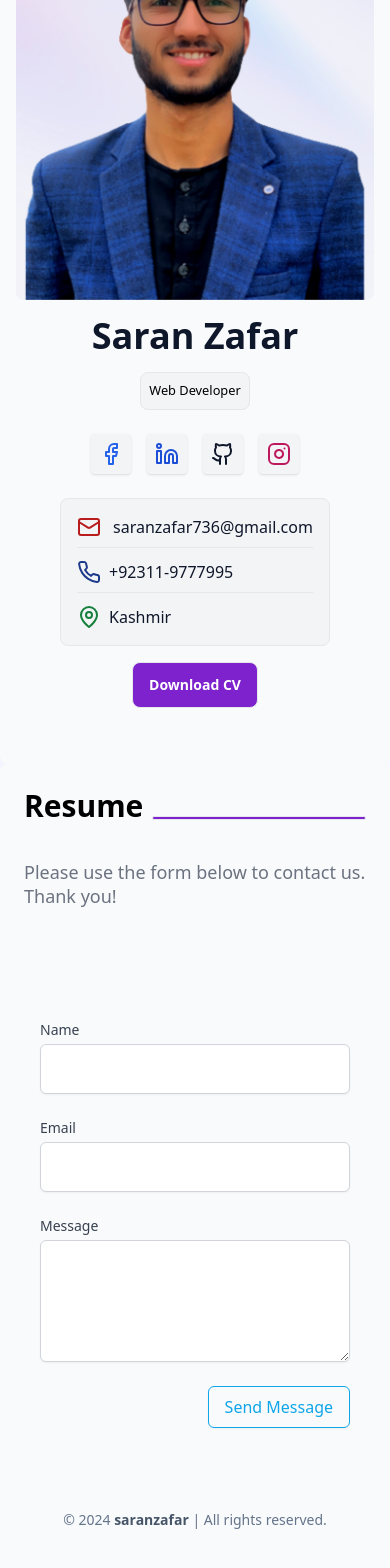
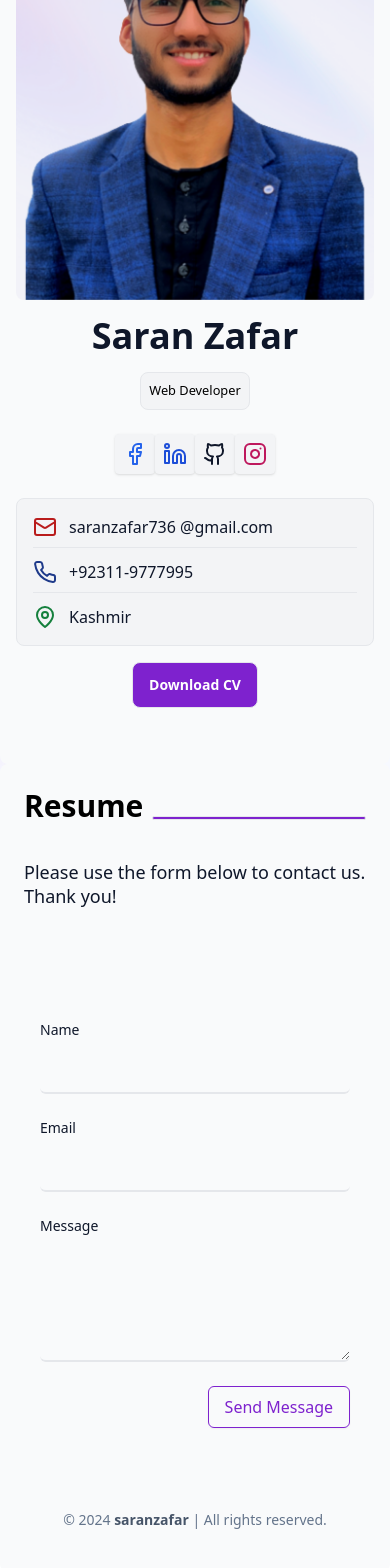
Before and after one commit to saranzafar/saranzafar.github.io, a React (Vite) app: page /contact in a window 390 px wide. Shown: the part 312-1880 px from the top of the page. Built offline with nearby package versions, Linux system fonts and the light colour scheme.

Commit message:
responsive set

```diff
--- a/src/App.jsx
+++ b/src/App.jsx
@@ -41,7 +41,7 @@ const App = () => {
       <div className="w-full dark:bg-darktheme bg-[url('/img/bg.png')] bg-cover bg-center bg-repeat-y" >
         <div className="max-w-screen-xl mx-auto backdrop-blur-xl">
           {/* top  */}
-          <div className='flex justify-between pt-6 pb-2 border-b-2 '>
+          <div className='flex justify-between pt-6 pb-2 border-b-2 w-auto md:px-4'>
             <div className='text-5xl font-heading mb-4 text-primary dark:text-white'>Saran</div>
             <div>
               <ThemeBtn />
@@ -54,7 +54,7 @@ const App = () => {
                 <img src="/img/saranzafar.png" alt="Profile" className="rounded-lg mb-4" />
                 <h2 className='text-4xl font-bold mb-4 text-secondary dark:text-white'>Saran Zafar</h2>
                 <small className='border rounded-lg bg-gray-100 p-2 mb-2'>Web Developer</small>
-                <div className="flex mt-4 space-x-4 mb-2">
+                <div className="flex mt-4 mb-2 flex-wrap md:gap-4 justify-center">
                   {/* icons  */}
                   <Link to="#" className="text-blue-600 hover:bg-primary hover:text-white p-2 rounded transition dark:text-white bg-gray-100 shadow">
                     <svg xmlns="http://www.w3.org/2000/svg" width="24" height="24" viewBox="0 0 24 24" fill="none" stroke="currentColor" strokeWidth="2" strokeLinecap="round" strokeLinejoin="round" className="lucide lucide-facebook"><path d="M18 2h-3a5 5 0 0 0-5 5v3H7v4h3v8h4v-8h3l1-4h-4V7a1 1 0 0 1 1-1h3z" /></svg>
@@ -71,8 +71,8 @@ const App = () => {
                   </Link>
                 </div>
                 {/* icons with detail  */}
-                <div className="bg-gray-100 mb-4 text-center border mt-4 p-4 rounded-lg text-secondary">
-                  <p className='text-red-700 pb-2 mb-3 transition ease-in-out hover:-translate-y-1 hover:scale-100 dark:text-white duration-300 border-b'>
+                {/* <div className="bg-gray-100 mb-4 text-center border mt-4 p-4 rounded-lg text-secondary">
+                  <p className='text-red-700 pb-2 mb-3 border-b transition ease-in-out hover:-translate-y-1 hover:scale-100 hover:text- dark:text-white duration-300'>
                     <span className='flex'>
                       <svg xmlns="http://www.w3.org/2000/svg" width="24" height="24" viewBox="0 0 24 24" fill="none" stroke="currentColor" strokeWidth="2" strokeLinecap="round" strokeLinejoin="round" className="lucide lucide-mail"><rect width="20" height="16" x="2" y="4" rx="2" /><path d="m22 7-8.97 5.7a1.94 1.94 0 0 1-2.06 0L2 7" /></svg>
                       <span className='pl-3 text-secondary'>saranzafar736@gmail.com</span>
@@ -91,7 +91,37 @@ const App = () => {
                       <span className='text-secondary pl-2 '>Kashmir</span>
                     </span>
                   </p>
+                </div> */}
+
+                <div className="bg-gray-100 mb-4 border mt-4 p-4 rounded-lg text-secondary dark:text-white w-full">
+                  <p className="text-red-700 pb-2 mb-3 border-b transition ease-in-out hover:translate-y-1 hover:scale-105 duration-300">
+                    <span className="flex">
+                      <svg xmlns="http://www.w3.org/2000/svg" width="24" height="24" viewBox="0 0 24 24" fill="none" stroke="currentColor" strokeWidth="2" strokeLinecap="round" strokeLinejoin="round" className="lucide lucide-mail">
+                        <rect width="20" height="16" x="2" y="4" rx="2" />
+                        <path d="m22 7-8.97 5.7a1.94 1.94 0 0 1-2.06 0L2 7" />
+                      </svg>
+                      <span className="pl-3 text-secondary">saranzafar736 @gmail.com</span>
+                    </span>
+                  </p>
+                  <p className="text-blue-900 pb-2 mb-3 border-b transition ease-in-out hover:translate-y-1 hover:scale-105 duration-300">
+                    <span className="flex">
+                      <svg xmlns="http://www.w3.org/2000/svg" width="24" height="24" viewBox="0 0 24 24" fill="none" stroke="currentColor" strokeWidth="2" strokeLinecap="round" strokeLinejoin="round" className="lucide lucide-phone">
+                        <path d="M22 16.92v3a2 2 0 0 1-2.18 2 19.79 19.79 0 0 1-8.63-3.07 19.5 19.5 0 0 1-6-6 19.79 19.79 0 0 1-3.07-8.67A2 2 0 0 1 4.11 2h3a2 2 0 0 1 2 1.72 12.84 12.84 0 0 0 .7 2.81 2 2 0 0 1-.45 2.11L8.09 9.91a16 16 0 0 0 6 6l1.27-1.27a2 2 0 0 1 2.11-.45 12.84 12.84 0 0 0 2.81.7A2 2 0 0 1 22 16.92z" />
+                      </svg>
+                      <span className="pl-3 text-secondary">+92311-9777995</span>
+                    </span>
+                  </p>
+                  <p className="text-green-700 transition ease-in-out hover:translate-y-1 hover:scale-105 duration-300">
+                    <span className="flex">
+                      <svg xmlns="http://www.w3.org/2000/svg" width="24" height="24" viewBox="0 0 24 24" fill="none" stroke="currentColor" strokeWidth="2" strokeLinecap="round" strokeLinejoin="round" className="lucide lucide-map-pin">
+                        <path d="M20 10c0 6-8 12-8 12s-8-6-8-12a8 8 0 0 1 16 0Z" />
+                        <circle cx="12" cy="10" r="3" />
+                      </svg>
+                      <span className="pl-3 text-secondary">Kashmir</span>
+                    </span>
+                  </p>
                 </div>
+
 
                 <div>
                   <button type="button" className="bg-primary text-white py-3 px-4 inline-flex items-center gap-x-2 text-sm font-semibold rounded-lg border border-gray hover:bg-transparent hover:text-primary hover:border-primary dark:border-white dark:text-white dark:hover:bg-primary transition duration-300 dark:hover:border-primary">Download CV</button>
@@ -133,7 +163,7 @@ const App = () => {
               <div className="group relative">
                 <Link to={"/"}>
                   <div className="group flex items-center bg-gray-100 p-2 hover:bg-primary hover:text-darktext transition duration-200 rounded-md shadow">
-                    <svg xmlns="http://www.w3.org/2000/svg" width="30" height="30" viewBox="0 0 24 24" fill="none" stroke="currentColor" strokeWidth="1.75" strokeLinecap="round" strokeLinejoin="round" className="lucide lucide-home"><path d="m3 9 9-7 9 7v11a2 2 0 0 1-2 2H5a2 2 0 0 1-2-2z" /><polyline points="9 22 9 12 15 12 15 22" /></svg>
+                    <svg xmlns="http://www.w3.org/2000/svg" width="30" height="30" viewBox="0 0 24 24" fill="none" stroke="currentColor" strokeWidth="1.5" strokeLinecap="round" strokeLinejoin="round" className="lucide lucide-home"><path d="m3 9 9-7 9 7v11a2 2 0 0 1-2 2H5a2 2 0 0 1-2-2z" /><polyline points="9 22 9 12 15 12 15 22" /></svg>
                     {/* Tooltip */}
                     <div className="absolute -left-14 -top-2 mt-2 bg-gray-800 text-white text-sm p-1 rounded-md opacity-0 group-hover:opacity-100 pointer-events-none">
                       Home
@@ -145,7 +175,7 @@ const App = () => {
               <div className="group relative">
                 <Link to={"/resume"}>
                   <div className="group flex items-center bg-gray-100 p-2 hover:bg-primary hover:text-darktext transition duration-200 rounded-md shadow">
-                    <svg xmlns="http://www.w3.org/2000/svg" width="30" height="30" viewBox="0 0 24 24" fill="none" stroke="currentColor" strokeWidth="1.75" strokeLinecap="round" strokeLinejoin="round" className="lucide lucide-notepad-text"><path d="M8 2v4" /><path d="M12 2v4" /><path d="M16 2v4" /><rect width="16" height="18" x="4" y="4" rx="2" /><path d="M8 10h6" /><path d="M8 14h8" /><path d="M8 18h5" /></svg>
+                    <svg xmlns="http://www.w3.org/2000/svg" width="30" height="30" viewBox="0 0 24 24" fill="none" stroke="currentColor" strokeWidth="1.5" strokeLinecap="round" strokeLinejoin="round" className="lucide lucide-notepad-text"><path d="M8 2v4" /><path d="M12 2v4" /><path d="M16 2v4" /><rect width="16" height="18" x="4" y="4" rx="2" /><path d="M8 10h6" /><path d="M8 14h8" /><path d="M8 18h5" /></svg>
                     {/* Tooltip */}
                     <div className="absolute -left-16 -top-2 mt-2 bg-gray-800 text-white text-sm p-1 rounded-md opacity-0 group-hover:opacity-100 pointer-events-none">
                       Resume
@@ -157,7 +187,7 @@ const App = () => {
               <div className="group relative">
                 <Link to={"/works"}>
                   <div className="group flex items-center bg-gray-100 p-2 hover:bg-primary hover:text-darktext transition duration-200 rounded-md shadow">
-                    <svg xmlns="http://www.w3.org/2000/svg" width="30" height="30" viewBox="0 0 24 24" fill="none" stroke="currentColor" strokeWidth="1.75" strokeLinecap="round" strokeLinejoin="round" className="lucide lucide-laptop"><path d="M20 16V7a2 2 0 0 0-2-2H6a2 2 0 0 0-2 2v9m16 0H4m16 0 1.28 2.55a1 1 0 0 1-.9 1.45H3.62a1 1 0 0 1-.9-1.45L4 16" /></svg>
+                    <svg xmlns="http://www.w3.org/2000/svg" width="30" height="30" viewBox="0 0 24 24" fill="none" stroke="currentColor" strokeWidth="1.5" strokeLinecap="round" strokeLinejoin="round" className="lucide lucide-laptop"><path d="M20 16V7a2 2 0 0 0-2-2H6a2 2 0 0 0-2 2v9m16 0H4m16 0 1.28 2.55a1 1 0 0 1-.9 1.45H3.62a1 1 0 0 1-.9-1.45L4 16" /></svg>
                     {/* Tooltip */}
                     <div className="absolute -left-14 -top-2 mt-2 bg-gray-800 text-white text-sm p-1 rounded-md opacity-0 group-hover:opacity-100 pointer-events-none">
                       Works
@@ -169,7 +199,7 @@ const App = () => {
               <div className="group relative">
                 <Link to={"/blogs"}>
                   <div className="group flex items-center bg-gray-100 p-2 hover:bg-primary hover:text-darktext transition duration-200 rounded-md shadow">
-                    <svg xmlns="http://www.w3.org/2000/svg" width="30" height="30" viewBox="0 0 24 24" fill="none" stroke="currentColor" strokeWidth="1.75" strokeLinecap="round" strokeLinejoin="round" className="lucide lucide-square-pen"><path d="M12 3H5a2 2 0 0 0-2 2v14a2 2 0 0 0 2 2h14a2 2 0 0 0 2-2v-7" /><path d="M18.375 2.625a1 1 0 0 1 3 3l-9.013 9.014a2 2 0 0 1-.853.505l-2.873.84a.5.5 0 0 1-.62-.62l.84-2.873a2 2 0 0 1 .506-.852z" /></svg>
+                    <svg xmlns="http://www.w3.org/2000/svg" width="30" height="30" viewBox="0 0 24 24" fill="none" stroke="currentColor" strokeWidth="1.5" strokeLinecap="round" strokeLinejoin="round" className="lucide lucide-square-pen"><path d="M12 3H5a2 2 0 0 0-2 2v14a2 2 0 0 0 2 2h14a2 2 0 0 0 2-2v-7" /><path d="M18.375 2.625a1 1 0 0 1 3 3l-9.013 9.014a2 2 0 0 1-.853.505l-2.873.84a.5.5 0 0 1-.62-.62l.84-2.873a2 2 0 0 1 .506-.852z" /></svg>
                     {/* Tooltip */}
                     <div className="absolute -left-12 -top-2 mt-2 bg-gray-800 text-white text-sm p-1 rounded-md opacity-0 group-hover:opacity-100 pointer-events-none">
                       Blogs
@@ -181,7 +211,7 @@ const App = () => {
               <div className="group relative">
                 <Link to={"/contact"}>
                   <div className="group flex items-center bg-gray-100 p-2 hover:bg-primary hover:text-darktext transition duration-200 rounded-md shadow">
-                    <svg xmlns="http://www.w3.org/2000/svg" width="30" height="30" viewBox="0 0 24 24" fill="none" stroke="currentColor" strokeWidth="1.75" strokeLinecap="round" strokeLinejoin="round" className="lucide lucide-contact"><path d="M17 18a2 2 0 0 0-2-2H9a2 2 0 0 0-2 2" /><rect width="18" height="18" x="3" y="4" rx="2" /><circle cx="12" cy="10" r="2" /><line x1="8" x2="8" y1="2" y2="4" /><line x1="16" x2="16" y1="2" y2="4" /></svg>
+                    <svg xmlns="http://www.w3.org/2000/svg" width="30" height="30" viewBox="0 0 24 24" fill="none" stroke="currentColor" strokeWidth="1.5" strokeLinecap="round" strokeLinejoin="round" className="lucide lucide-contact"><path d="M17 18a2 2 0 0 0-2-2H9a2 2 0 0 0-2 2" /><rect width="18" height="18" x="3" y="4" rx="2" /><circle cx="12" cy="10" r="2" /><line x1="8" x2="8" y1="2" y2="4" /><line x1="16" x2="16" y1="2" y2="4" /></svg>
                     {/* Tooltip */}
                     <div className="absolute -left-16 -top-2 mt-2 bg-gray-800 text-white text-sm p-1 rounded-md opacity-0 group-hover:opacity-100 pointer-events-none">
                       Contact
--- a/src/pages/Blog.jsx
+++ b/src/pages/Blog.jsx
@@ -40,7 +40,7 @@ const Blog = () => {
                     </button>
                 </nav>
 
-                <div className="grid grid-cols-1 sm:grid-cols-2 md:grid-cols-3 lg:grid-cols-3 gap-4">
+                <div className="grid grid-cols-1 sm:grid-cols-2 md:grid-cols-2 lg:grid-cols-3 gap-4">
                     {filteredProjects.map(project => (
                         <div
                             key={project.id}
--- a/src/pages/Contact.jsx
+++ b/src/pages/Contact.jsx
@@ -1,4 +1,3 @@
-import React from 'react'
 import { HrzLine } from "../components/index"
 
 function Contact() {
@@ -6,38 +5,38 @@ function Contact() {
         <div>
             <span className="text-3xl font-bold mb-4 ">Resume</span>
             <HrzLine />
-            <p className="mt-4 text-lg leading-6 text-gray-500 dark:text-slate-400">Please use the form below to contact us. Thank you!</p>
+            <p className="mt-4 text-lg leading-6 text-secondary">Please use the form below to contact us. Thank you!</p>
             <div id="contact-us" className="overflow-hidden py-16 px-4 dark:bg-slate-900 sm:px-6 lg:px-8 lg:py-24">
                 <div className="relative mx-auto max-w-xl">
                     <div className="text-center">
 
                     </div>
                     <div className="mt-12">
-                        <form className="grid grid-cols-1 gap-y-6 sm:grid-cols-2 sm:gap-x-8">
+                        <div className="grid grid-cols-1 gap-y-6 sm:grid-cols-2 sm:gap-x-8">
                             <div className="sm:col-span-2">
-                                <label htmlFor="name" className="block text-sm font-medium text-gray-700 dark:text-slate-400">Name</label>
+                                <label htmlFor="name" className="block text-sm font-medium text-secondary dark:text-slate-400">Name</label>
                                 <div className="mt-1">
-                                    <input name="name" type="text" id="name" autoComplete="organization" required="" className="border border-gray-300 block w-full rounded-md py-3 px-4 shadow-sm focus:border-sky-500 focus:ring-sky-500 dark:border-white/5 dark:bg-slate-700/50 dark:text-white" />
+                                    <input name="name" type="text" id="name" autoComplete="organization" required="" className="border-b-2 bg-transparent block w-full rounded-md py-3 px-4 focus:outline-primary" />
                                 </div>
                             </div>
                             <div className="sm:col-span-2">
-                                <label htmlFor="email" className="block text-sm font-medium text-gray-700 dark:text-slate-400">Email</label>
+                                <label htmlFor="email" className="block text-sm font-medium text-secondary dark:text-slate-400">Email</label>
                                 <div className="mt-1">
-                                    <input name="email" id="email" required="" type="email" autoComplete="email" className="border border-gray-300 block w-full rounded-md py-3 px-4 shadow-sm focus:border-sky-500 focus:ring-sky-500 dark:border-white/5 dark:bg-slate-700/50 dark:text-white" />
+                                    <input name="email" id="email" required="" type="email" autoComplete="email" className="border-b-2 bg-transparent block w-full rounded-md py-3 px-4 focus:outline-primary" />
                                 </div>
                             </div>
                             <div className="sm:col-span-2">
-                                <label htmlFor="message" className="block text-sm font-medium text-gray-700 dark:text-slate-400">Message</label>
+                                <label htmlFor="message" className="block text-sm font-medium text-secondary dark:text-slate-400">Message</label>
                                 <div className="mt-1">
-                                    <textarea required="" name="message" id="message" rows="4" className="border border-gray-300 block w-full rounded-md py-3 px-4 shadow-sm focus:border-sky-500 focus:ring-sky-500 dark:border-white/5 dark:bg-slate-700/50 dark:text-white"></textarea>
+                                    <textarea required="" name="message" id="message" rows="4" className="border-b-2 bg-transparent block w-full rounded-md py-3 px-4 focus:outline-primary"></textarea>
                                 </div>
                             </div>
                             <div className="flex justify-end sm:col-span-2">
-                                <button type="submit" className="inline-flex items-center rounded-md px-4 py-2 font-medium focus:outline-none focus-visible:ring focus-visible:ring-sky-500 shadow-sm sm:text-sm transition-colors duration-75 text-sky-500 border border-sky-500 hover:bg-sky-50 active:bg-sky-100 disabled:bg-sky-100 dark:hover:bg-gray-900 dark:active:bg-gray-800 dark:disabled:bg-gray-800 disabled:cursor-not-allowed">
+                                <button type="text" className="inline-flex items-center rounded-md px-4 py-2 font-medium focus:outline-none focus-visible:ring focus-visible:ring-primary shadow-sm sm:text-sm transition-colors duration-75 text-primary border border-primary hover:bg-primary hover:text-white active:bg-purple-600 disabled:bg-sky-100 dark:hover:bg-gray-900 dark:active:bg-gray-800 dark:disabled:bg-gray-800 disabled:cursor-not-allowed">
                                     <span>Send Message</span>
                                 </button>
                             </div>
-                        </form>
+                        </div>
                     </div>
                 </div>
             </div>
--- a/src/pages/Workspace.jsx
+++ b/src/pages/Workspace.jsx
@@ -40,7 +40,7 @@ const Workspace = () => {
                     </button>
                 </nav>
 
-                <div className="grid grid-cols-1 sm:grid-cols-2 md:grid-cols-3 lg:grid-cols-3 gap-4">
+                <div className="grid grid-cols-1 sm:grid-cols-2 md:grid-cols-2 lg:grid-cols-3 gap-4">
                     {filteredProjects.map(project => (
                         <div
                             key={project.id}
```
Also changed, not shown: src/index.css (+0 -27 lines), src/pages/Home.jsx (+15 -52 lines).
